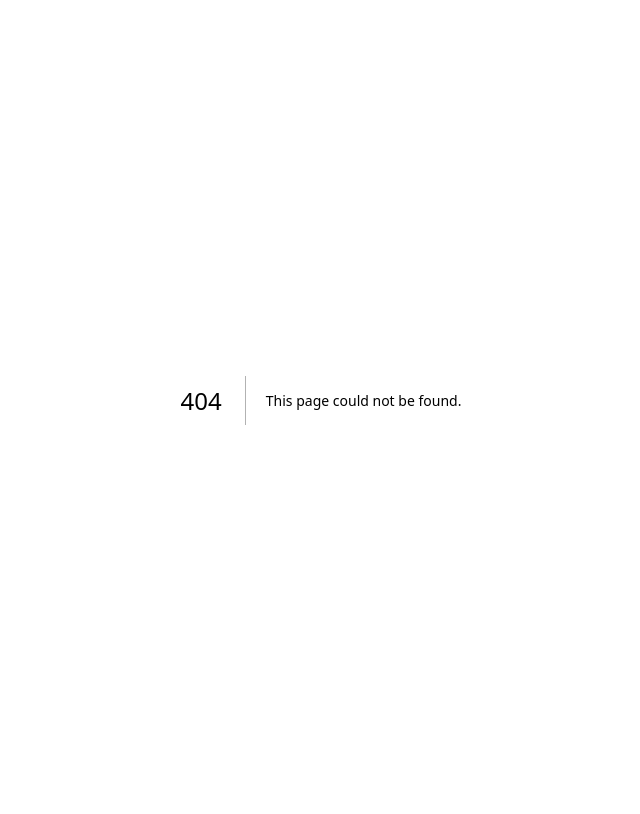
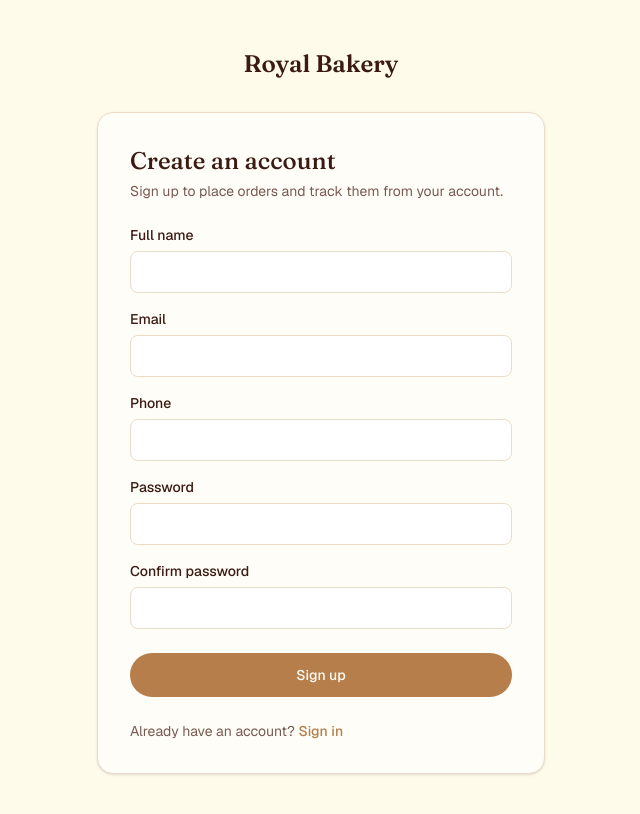
Before and after one commit to Ashan-Avishka/royal-bakery, a Next.js app in the folder client/: page /signup in a window 1280 px wide. Before the commit this address had no page. Shown: the top 814 px of the page, without its empty margins (319-959 px from the left). Built offline with nearby package versions, Linux system fonts and the light colour scheme.

Commit message:
feat(client): sign in and sign up pages
Centered auth-card layout, both forms using useActionState against the
signIn/signUp server actions with inline error display.

```diff
--- /dev/null
+++ b/client/src/app/(auth)/layout.tsx
@@ -0,0 +1,21 @@
+import Link from "next/link";
+
+export default function AuthLayout({
+  children,
+}: {
+  children: React.ReactNode;
+}) {
+  return (
+    <div className="flex min-h-screen flex-col items-center justify-center bg-cream px-6 py-12">
+      <Link
+        href="/"
+        className="mb-8 font-display text-2xl font-semibold text-cocoa"
+      >
+        Royal Bakery
+      </Link>
+      <div className="w-full max-w-md rounded-2xl border border-border-warm bg-cream-alt p-8 shadow-sm">
+        {children}
+      </div>
+    </div>
+  );
+}
--- a/client/src/app/(auth)/login/page.tsx
+++ b/client/src/app/(auth)/login/page.tsx
@@ -1,7 +1,57 @@
+"use client";
+
+import Link from "next/link";
+import { useActionState } from "react";
+import { signIn } from "@/app/actions/auth";
+import { Button } from "@/components/ui/Button";
+import { Input } from "@/components/ui/Input";
+
 export default function LoginPage() {
+  const [state, formAction, pending] = useActionState(signIn, {
+    error: null,
+  });
+
   return (
-    <main className="flex min-h-screen items-center justify-center">
-      <h1 className="text-2xl font-semibold">Login — coming soon</h1>
-    </main>
+    <div className="flex flex-col gap-6">
+      <div>
+        <h1 className="font-display text-2xl text-cocoa">Sign in</h1>
+        <p className="mt-1 text-sm text-text-muted">
+          Welcome back — sign in to view your account and orders.
+        </p>
+      </div>
+
+      <form action={formAction} className="flex flex-col gap-4">
+        <Input
+          label="Email"
+          name="email"
+          type="email"
+          required
+          autoComplete="email"
+        />
+        <Input
+          label="Password"
+          name="password"
+          type="password"
+          required
+          autoComplete="current-password"
+        />
+
+        {state.error && <p className="text-sm text-red-600">{state.error}</p>}
+
+        <Button type="submit" disabled={pending} className="mt-2 w-full py-3">
+          {pending ? "Signing in…" : "Sign in"}
+        </Button>
+      </form>
+
+      <p className="text-sm text-text-muted">
+        Don&apos;t have an account?{" "}
+        <Link
+          href="/signup"
+          className="font-medium text-caramel hover:text-caramel-hover"
+        >
+          Sign up
+        </Link>
+      </p>
+    </div>
   );
 }
--- /dev/null
+++ b/client/src/app/(auth)/signup/page.tsx
@@ -0,0 +1,89 @@
+"use client";
+
+import Link from "next/link";
+import { useActionState } from "react";
+import { signUp } from "@/app/actions/auth";
+import { Button } from "@/components/ui/Button";
+import { Input } from "@/components/ui/Input";
+
+export default function SignupPage() {
+  const [state, formAction, pending] = useActionState(signUp, {
+    error: null,
+  });
+
+  if (state.message) {
+    return (
+      <div className="flex flex-col gap-4 text-center">
+        <h1 className="font-display text-2xl text-cocoa">Check your email</h1>
+        <p className="text-sm text-text-muted">{state.message}</p>
+        <Link
+          href="/login"
+          className="font-medium text-caramel hover:text-caramel-hover"
+        >
+          Back to sign in
+        </Link>
+      </div>
+    );
+  }
+
+  return (
+    <div className="flex flex-col gap-6">
+      <div>
+        <h1 className="font-display text-2xl text-cocoa">
+          Create an account
+        </h1>
+        <p className="mt-1 text-sm text-text-muted">
+          Sign up to place orders and track them from your account.
+        </p>
+      </div>
+
+      <form action={formAction} className="flex flex-col gap-4">
+        <Input
+          label="Full name"
+          name="fullName"
+          type="text"
+          required
+          autoComplete="name"
+        />
+        <Input
+          label="Email"
+          name="email"
+          type="email"
+          required
+          autoComplete="email"
+        />
+        <Input label="Phone" name="phone" type="tel" autoComplete="tel" />
+        <Input
+          label="Password"
+          name="password"
+          type="password"
+          required
+          autoComplete="new-password"
+        />
+        <Input
+          label="Confirm password"
+          name="confirmPassword"
+          type="password"
+          required
+          autoComplete="new-password"
+        />
+
+        {state.error && <p className="text-sm text-red-600">{state.error}</p>}
+
+        <Button type="submit" disabled={pending} className="mt-2 w-full py-3">
+          {pending ? "Creating account…" : "Sign up"}
+        </Button>
+      </form>
+
+      <p className="text-sm text-text-muted">
+        Already have an account?{" "}
+        <Link
+          href="/login"
+          className="font-medium text-caramel hover:text-caramel-hover"
+        >
+          Sign in
+        </Link>
+      </p>
+    </div>
+  );
+}
```
